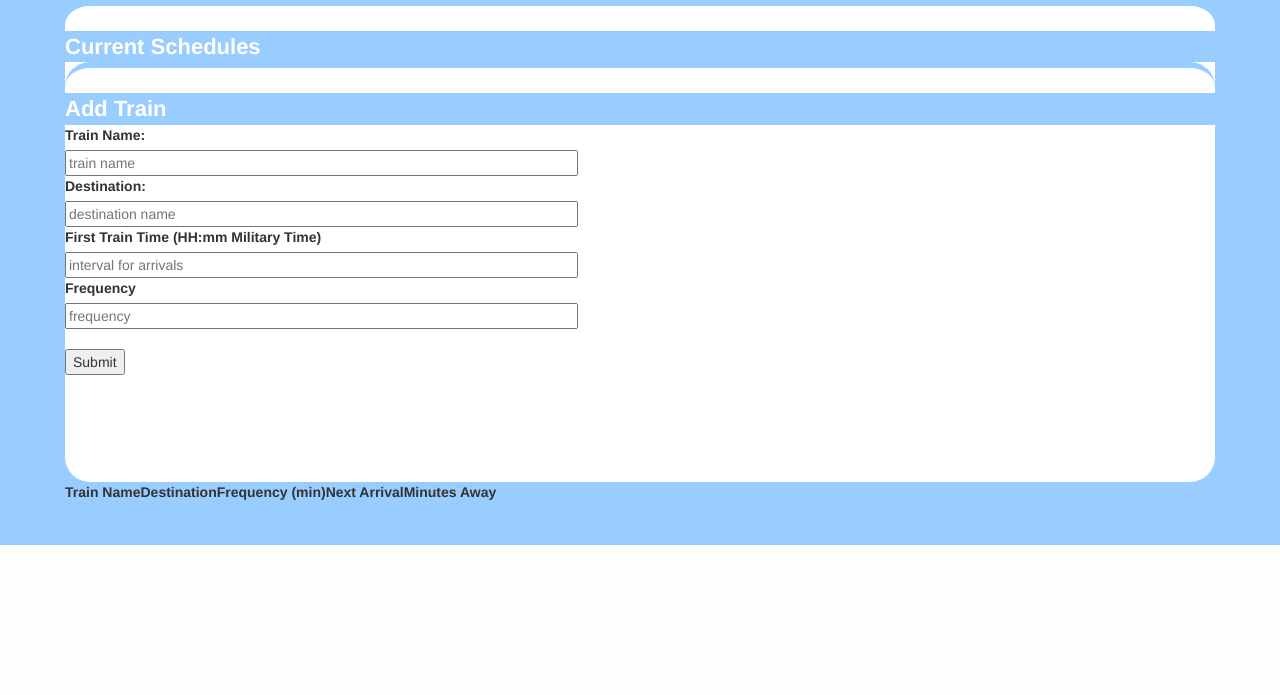
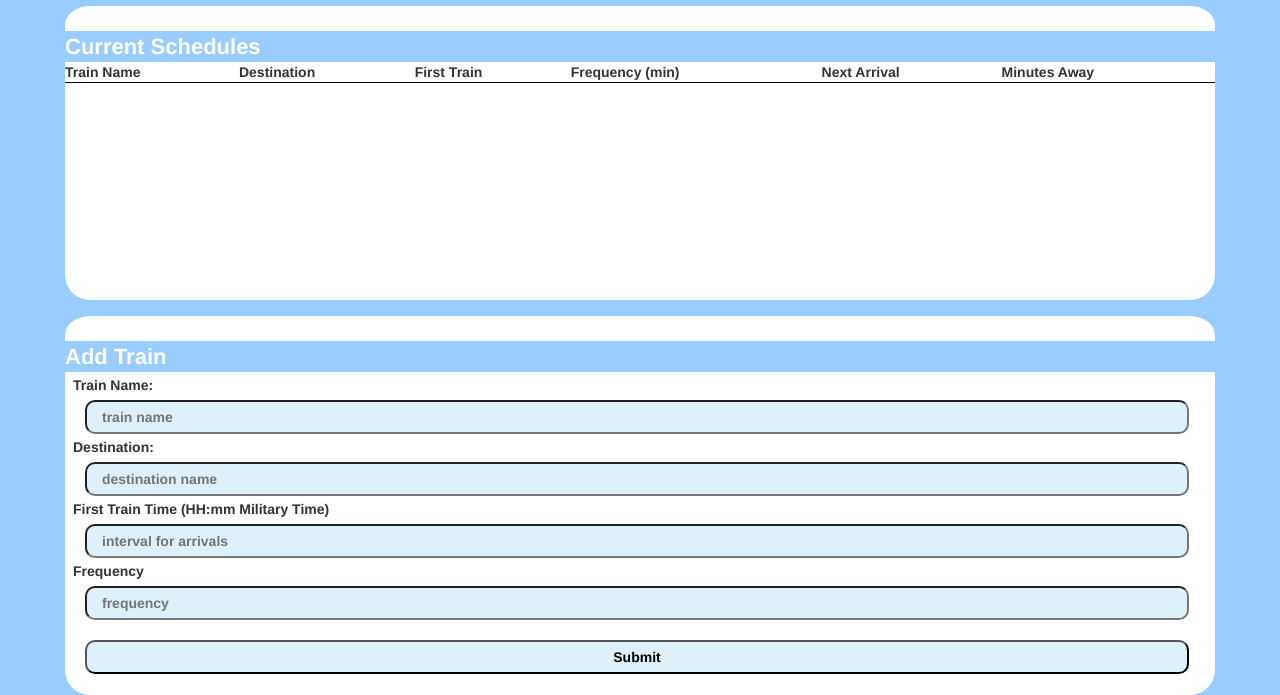
Before and after one commit to tiffihaag/week7, a PHP site: page / in a window 1280 px wide. Shown: the part 255-950 px from the top of the page. Before the commit the page ends 800 px from the top, so only its background shows below. Run offline with PHP 8.4, Linux system fonts and the light colour scheme; lists and menus that the app fills with data are empty; some libraries are stand-ins or nearby versions.

Commit message:
all done

```diff
--- a/assets/css/style.css
+++ b/assets/css/style.css
@@ -16,17 +16,17 @@ body {
 	background-color: #99ccff;
 }
 
+.schedule {
+	background-color: #99ccff;
+	width: 100%;
+	color: white;
+	font-size: 22px;
+	font-weight: bold;
+}
+
 .currentTrains {
 	padding-top: 25px;
 	height: 300px;
-	background-color: white;
-	border-radius: 25px;
-	border-top: 6px solid #99ccff;
-}
-
-.addTrain {
-	padding-top: 25px;
-	height: 420px;
 	background-color: white;
 	border-radius: 25px;
 	border-top: 6px solid #99ccff;
@@ -40,24 +40,42 @@ body {
 	font-weight: bold;
 }
 
-.trainInputs {
-	padding-left: 50px;
-	padding-right: 50px;
-	padding-top: 10px;
-	font-size: 18px;
-	width: 100%;
+.addTrain {
+	padding-top: 25px;
+	margin-top: 10px;
+	height: 385px;
+	background-color: white;
+	border-radius: 25px;
+	border-top: 6px solid #99ccff;
 }
 
-.trainInputs input {
-	width: 100%;
+.addTrain input {
+	width: 96%;
+	margin-left: 20px;
+	margin-right: auto;
 	background-color: #DEF0FA;
 	color: black;
 	font-weight: bold;
 	padding-top: 5px;
 	padding-bottom: 5px;
+	padding-left: 15px;
+	padding-right: 15px;
 	border-radius: 10px;
 }
 
-.button:hover {
+.addTrain label {
+	padding-top: 3px;
+	padding-left: 8px;
+}
+
+.submit:hover {
     background-color: green;
 }
+
+.tableSched {
+	width: 100%;
+}
+
+.tableSched tr {
+	border-bottom: solid 1px black;
+}
--- a/index.html
+++ b/index.html
@@ -35,22 +35,24 @@
     </div>
 
     <div class="currentTrains">
-      <div class="divTitle">Current Schedules</div>
-        <table>
+      <div class="schedule">Current Schedules</div>
+        <table class="tableSched">
           <thead>
             <tr>
               <th>Train Name</th>
               <th>Destination</th>
+              <th>First Train</th>
               <th>Frequency (min)</th>
               <th>Next Arrival</th>
               <th>Minutes Away</th>
             </tr>
-              <tbody id="body"></tbody>
           </thead>
+          <tbody id="tBody"></tbody>
+        </table>
       </div>
 
-    <div class="addTrain">
-      <div class="divTitle">Add Train</div>
+      <div class="addTrain">
+        <div class="divTitle">Add Train</div>
 
       <form id="train" class="train">
           <label for="trainName"> Train Name: </label> <br>
```
Also changed, not shown: assets/javascript/app.js (+29 -19 lines).
